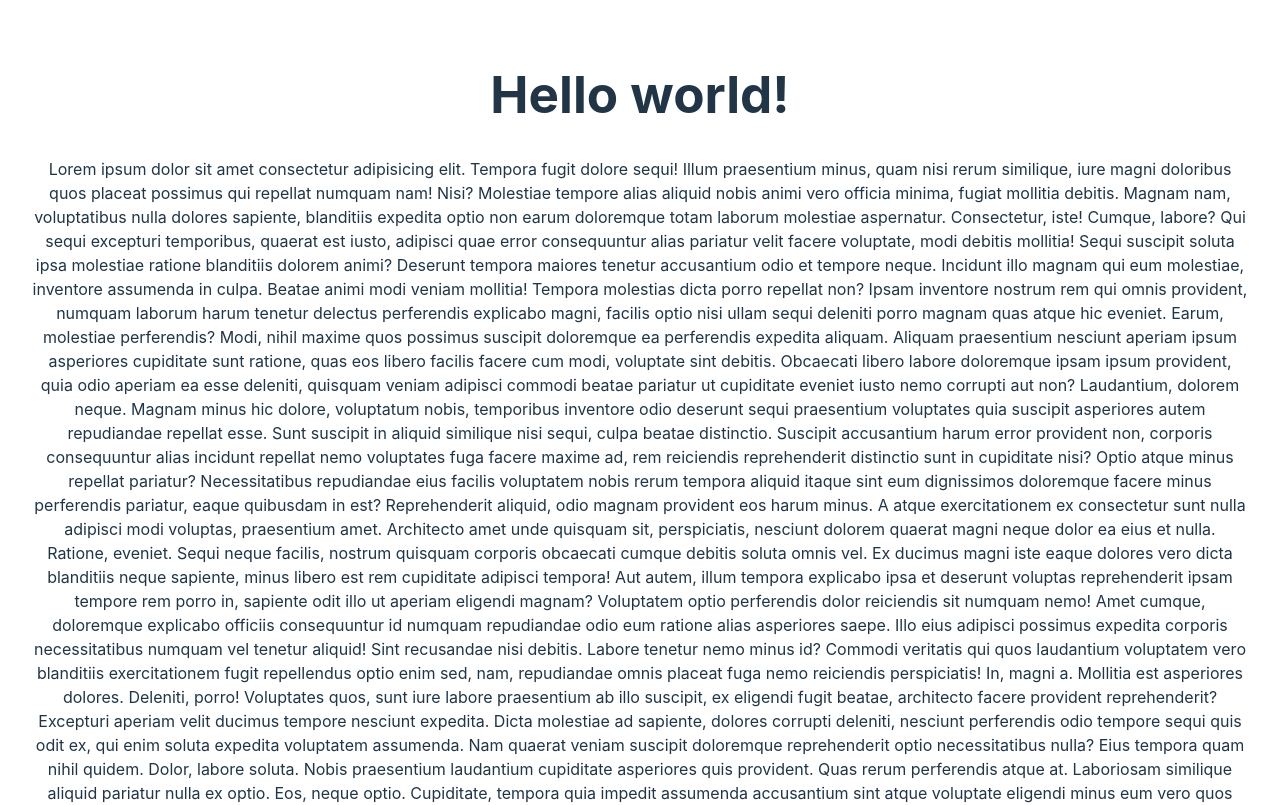
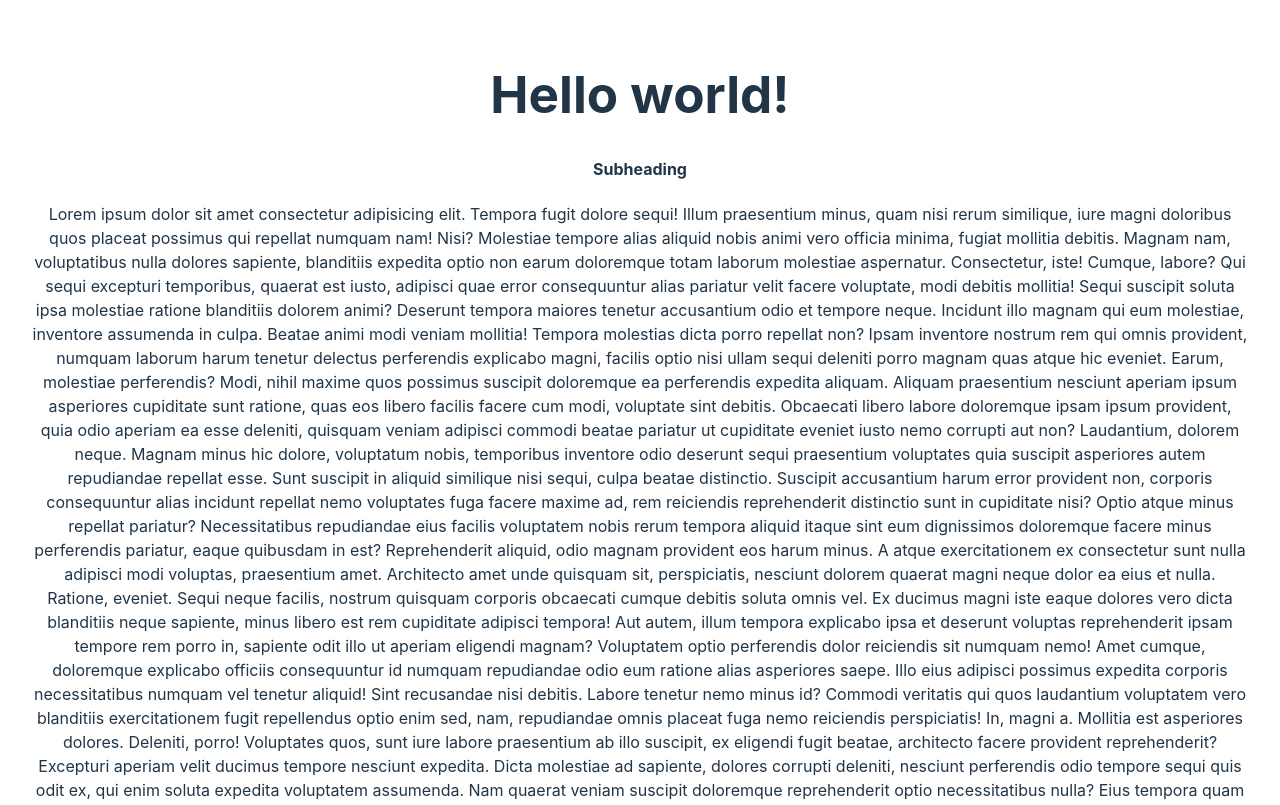
Before and after one commit to mshiva452/cicd, a React (Vite) app: page / in a window 1280 px wide. Shown: the top 805 px of the page. Built offline with nearby package versions, Linux system fonts and the light colour scheme.

Commit message:
added new h4 to app component

```diff
--- a/src/App.tsx
+++ b/src/App.tsx
@@ -5,6 +5,7 @@ function App() {
   return (
     <>
       <h1>Hello world!</h1>
+      <h4>Subheading</h4>
       <p>Lorem ipsum dolor sit amet consectetur adipisicing elit. Tempora fugit dolore sequi! Illum praesentium minus, quam nisi rerum similique, iure magni doloribus quos placeat possimus qui repellat numquam nam! Nisi?
       Molestiae tempore alias aliquid nobis animi vero officia minima, fugiat mollitia debitis. Magnam nam, voluptatibus nulla dolores sapiente, blanditiis expedita optio non earum doloremque totam laborum molestiae aspernatur. Consectetur, iste!
       Cumque, labore? Qui sequi excepturi temporibus, quaerat est iusto, adipisci quae error consequuntur alias pariatur velit facere voluptate, modi debitis mollitia! Sequi suscipit soluta ipsa molestiae ratione blanditiis dolorem animi?
```
